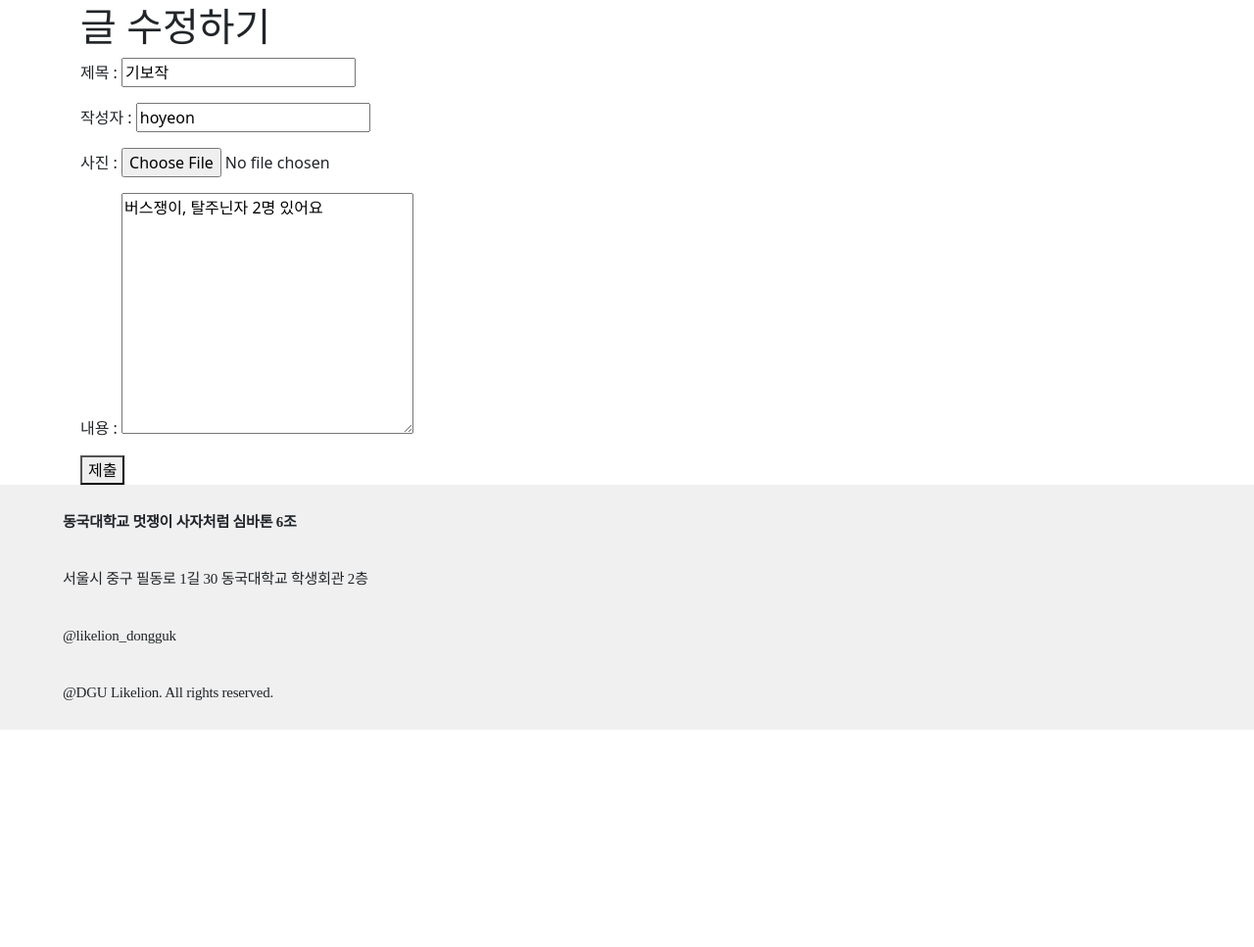
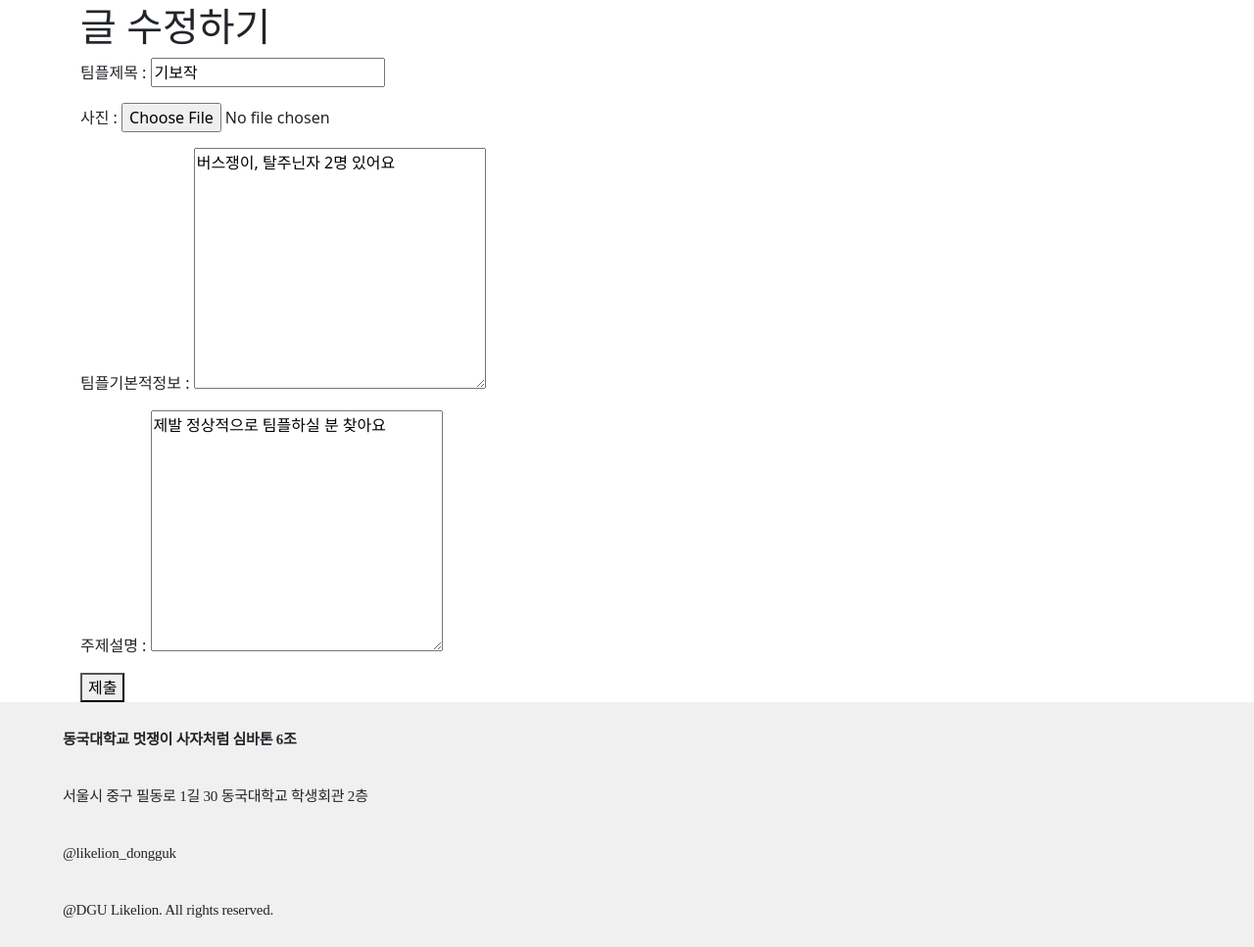
Before and after one commit to pump9918/simba6, a Django app: page /edit/2 in a window 1280 px wide. Shown: the part 68-1035 px from the top of the page at 98% size. Before the commit the page ends 813 px from the top, so only its background shows below. Run offline with Django 4.2, Linux system fonts and the light colour scheme; data comes from the database, SQL or seed files in the repository; both versions use the stored data as it was after the commit.

Commit message:
B-016/feat: 팀플 생성페이지 수정

```diff
--- a/main/models.py
+++ b/main/models.py
@@ -7,7 +7,8 @@ class Post(models.Model):
     title = models.CharField(max_length=200) #제목 필드
     writer = models.ForeignKey(User, null=False, blank=False, on_delete=models.CASCADE)
     pub_date = models.DateTimeField() #작성 시간 필드
-    body = models.TextField() #게시글 필드
+    body = models.TextField() #팀플 기본적 정보 필드
+    describe = models.TextField(blank=True, null=True) #주제 설명 필드
     image = models.ImageField(upload_to="blog/", blank=True, null=True) #이미지 필드
 
     def __str__(self):
--- a/main/templates/main/detail.html
+++ b/main/templates/main/detail.html
@@ -3,14 +3,15 @@
 
 {% block content %}
 
-<h1>{{post.title}}</h1>
+<h1>팀플 제목: {{post.title}}</h1>
 <h2>작성자 : {{post.writer}}</h2>
 <h2>날짜 : {{post.pub_date}}</h2>
 <hr>
 {% if post.image %}
     <p><img src="{{post.image.url}}" alt="사진"  height="400"></p>
 {% endif %}
-<h3><p>{{post.body}}</p></h3>
+<h3><p>팀플 기본적 정보 : {{post.body}}</p></h3>
+<h3><p>주제 설명 : {{post.describe}}</p></h3>
 {% if post.writer == user %}
 <a href = "{% url 'main:edit' post.id %}">수정하기</a>
 <a href = "{% url 'main:delete' post.id %}">삭제하기</a>
--- a/main/templates/main/edit.html
+++ b/main/templates/main/edit.html
@@ -6,14 +6,15 @@
     <h1>글 수정하기</h1>
     <form action="{% url 'main:update' post.id %}" method="POST" enctype="multipart/form-data">
         {%csrf_token%}
-        <p>제목 : <input type="text" name="title" value={{post.title}}></p>
-        <p>작성자 : <input type="text" name="writer" value={{post.writer}}></p>
+        <p>팀플제목 : <input type="text" name="title" value={{post.title}}></p>
+        <!-- <p>작성자 : <input type="text" name="writer" value={{post.writer}}></p> -->
         {% if post.image %}
             <p>사진 : <input type="file" name="image" value="{{post.image}}"></p> <!--media 파일로 불러옴-->
         {% else %}
             <p>사진 : <input type="file" name="image"></p>
         {% endif %}
-        <p>내용 : <textarea name="body" id="" cols="30" rows="10">{{post.body}}</textarea></p>
+        <p>팀플기본적정보 : <textarea name="body" id="" cols="30" rows="10">{{post.body}}</textarea></p>
+        <p>주제설명 : <textarea name="body" id="" cols="30" rows="10">{{post.describe}}</textarea></p>
         <button type="submit">제출</button>
     </form>
 </div>
--- a/main/templates/main/mainpage.html
+++ b/main/templates/main/mainpage.html
@@ -60,13 +60,12 @@
     <div>
         {% for post in posts %}
         <div>
-            <h4><a href="{% url 'main:detail' post.id %}">상세페이지(detail.html)</a></h4>
+            <h4><a href="{% url 'main:detail' post.id %}">상세페이지{{post.id}}(detail.html)</a></h4>
         </div>
         {% endfor %}
     </div>
     <h4><a href="{% url 'main:maketeam1' %}">팀플생성1(maketeam1.html)</a></h4>
     <h4><a href="{% url 'main:maketeam2' %}">팀플생성2(maketeam2.html)</a></h4>
-    <h4><a href="{% url 'main:teamtest1' %}">팀성향테스트1(teamtest1.html)</a></h4>
-    <h4><a href="{% url 'main:teamtest2' %}">팀성향테스트2(teamtest2.html)</a></h4>
+    <h4><a href="{% url 'main:teamtest1' %}">팀성향테스트1(teamtest1.html -> teamtest2.html)</a></h4>
 
 {% endblock %}
--- a/main/templates/main/new.html
+++ b/main/templates/main/new.html
@@ -5,9 +5,10 @@
 
 <form action="{% url 'main:create' %}" method="POST" enctype="multipart/form-data"> <!--enctype: 폼데이터가 인코딩 되는 방식 설정-->
     {% csrf_token %}
-    <p>제목 : <input type="text" name="title"></p>
+    <p>팀플제목 : <input type="text" name="title"></p>
     <p>사진 : <input type="file" name="image"></p> <!--media 파일로 불러옴-->
-    <p>내용 : <textarea type="text" name="body" id="" cols="30" rows="10"></textarea></p>
+    <p>팀플기본적정보 : <textarea type="text" name="body" id="" cols="30" rows="10"></textarea></p>
+    <p>주제설명 : <textarea type="text" name="describe" id="" cols="30" rows="10"></textarea></p>
     <button type="submit">제출</button>
 </form>
 
--- a/main/templates/main/teamtest2.html
+++ b/main/templates/main/teamtest2.html
@@ -12,6 +12,6 @@
 <h2><a href = "{% url 'main:mainpage' %}">메인페이지로 돌아가기</a></h2>
 
 <h2>성격 유형 검사 결과</h2>
-<p>{{ result.result_text }}</p>
+<h1>{{ result.result_text }}</h1>
 
 {% endblock %}
--- a/main/views.py
+++ b/main/views.py
@@ -30,6 +30,7 @@ def create(request): #포스트 생성(CRUD 중 C)
         new_post.writer = request.user
         new_post.pub_date = timezone.now()
         new_post.body = request.POST['body']
+        new_post.describe = request.POST['describe']
         new_post.image = request.FILES.get('image')
 
         new_post.save()
@@ -68,6 +69,7 @@ def update(request, id):
             update_post.writer = request.user
             update_post.pub_date = timezone.now()
             update_post.body = request.POST['body']
+            update_post.describe = request.POST['describe']
             update_post.image = request.FILES.get('image')
 
             update_post.save()
@@ -105,21 +107,21 @@ def teamtest2(scores):
     total_score = sum(scores.values())
 
     if total_score <= 5:
-        result_text = "성격 유형 A"
+        result_text = '당신은 "열정적인 리더"입니다. 팀플을 시작해보세요'
         personality_type = "Type A"
     elif total_score <= 10:
-        result_text = "성격 유형 B"
+        result_text = '당신은 "논리적인 발표자"입니다. 팀플을 시작해보세요'
         personality_type = "Type B"
     else:
-        result_text = "성격 유형 C"
+        result_text = '당신은 "꼼꼼한 탐정"입니다. 팀플을 시작해보세요'
         personality_type = "Type C"
 
     return {'result_text': result_text, 'personality_type': personality_type}
 
-def maketeam1(request):
+def maketeam1(request): #글쓰기 페이지 입장 전
     return render(request, 'main/maketeam1.html')
 
-def maketeam2(request):
+def maketeam2(request): #글쓰기 페이지
     return render(request, 'main/maketeam2.html')
 
 # def teamtest1(request):
```
Also changed, not shown: main/templates/main/maketeam2.html (+11 -0 lines), db.sqlite3, main/migrations/0003_post_describe.py (added).
